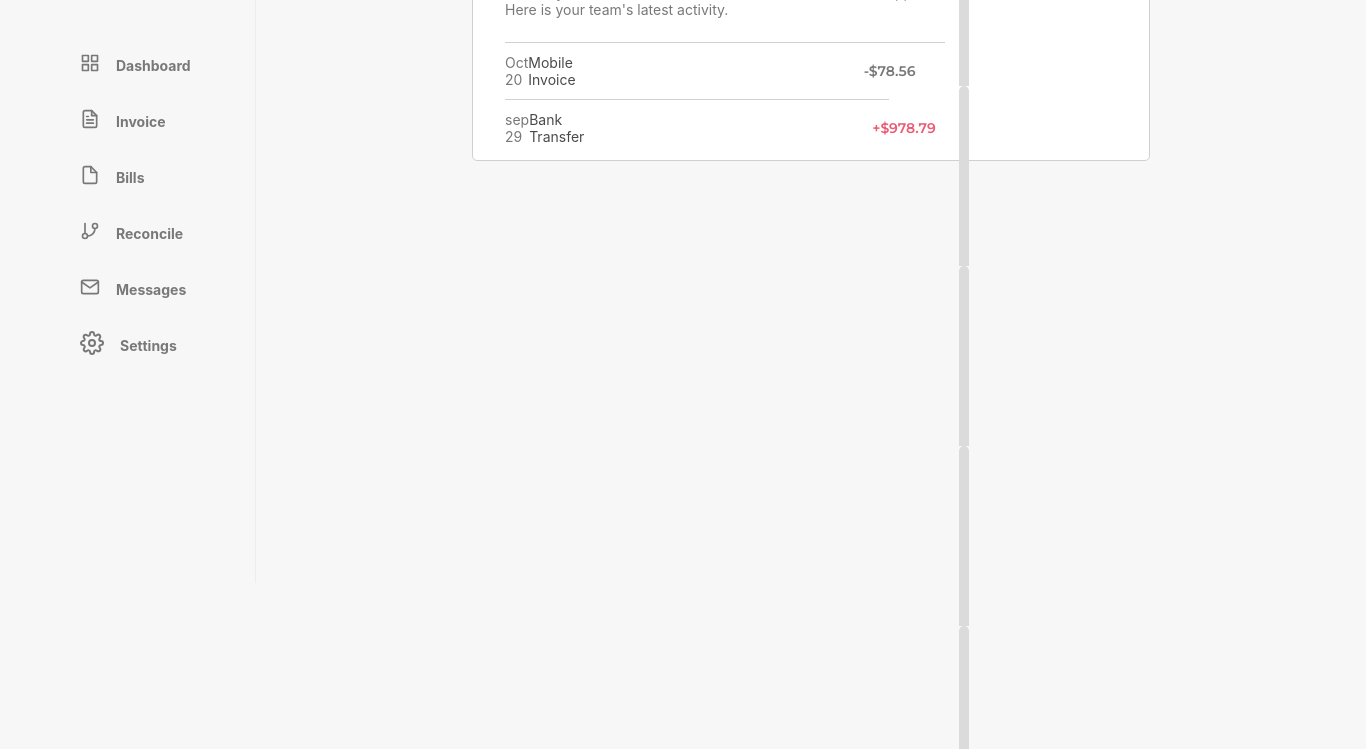
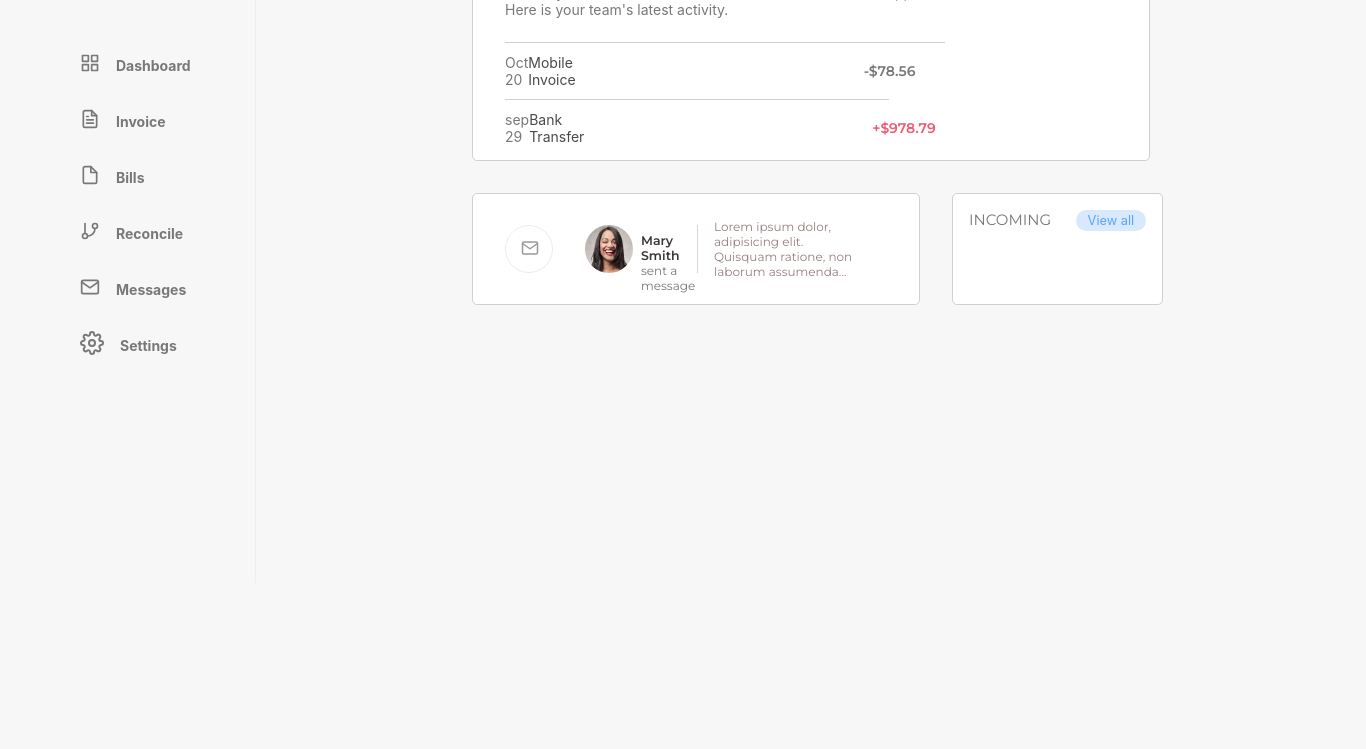
Before and after one commit to Titania01/webpage, a plain HTML site: page index.html in a window 1280 px wide. Shown: the part 217-966 px from the top of the page, 1366 px wide, since content can reach past the window. After the commit the page ends 800 px from the top, so only its background shows below. Drawn offline with Linux system fonts and the light colour scheme.

Commit message:
adding html and css styling

```diff
--- a/css/style.css
+++ b/css/style.css
@@ -167,7 +167,7 @@ html, body {
    background-color: #ffffff;
    height: 18rem;
    width: 53vw;
-   margin: 2rem 13.5rem;
+   margin: 2rem 0 0 13.5rem;
    border-radius: 5px;
    border: #d0d0d0 1px solid;
    padding: 2rem 2rem;
@@ -226,15 +226,7 @@ html, body {
   /* border-right: #d0d0d0 solid 1px; */
 }
 
-.chrt1 {
-  position: relative;
-  min-height: 180px;
-  width: 10px;
-  background: #dbdbdb;
-  margin: 0 14px;
-  border-radius: 100px 100px 0 0;
-  display: flex;
-}
+
 
 .invo {
   padding-right: 18rem;
@@ -255,3 +247,109 @@ html, body {
   color: rgb(236, 92, 116);
   font-family: "Montserrat", sans-serif;
 }
+
+.mary {
+  display: flex;
+}
+
+.smith {
+  background-color: #ffffff;
+   height: 7rem;
+   width: 35vw;
+   margin: 2rem 0 0 13.5rem;
+   border-radius: 5px;
+   border: #d0d0d0 1px solid;
+   padding: 0 2rem;
+   display: flex;
+   /* justify-content: space-between; */
+   align-items: center;
+}
+
+.income {
+  background-color: #ffffff;
+   height: 7rem;
+   width: 16.5vw;
+   margin: 2rem 0 0 2rem;
+   border-radius: 5px;
+   border: #d0d0d0 1px solid;
+   padding-left: 1rem;
+   padding-right: 1rem;
+}
+
+.round {
+  width: 3rem;
+  height: 3rem;
+  border-radius: 50%;
+  border: #f0ebeb  1px solid;
+}
+
+.round2 {
+  /* width: 4rem;
+  height: 4rem;
+  border-radius: 50%;
+  border: #f0ebeb 1px solid;
+  padding-left: -2rem; */
+}
+
+.message {
+  padding-top: 0.85rem;
+  padding-left: 0.85rem;
+  color: #999999;
+}
+
+#image {
+  width: 3rem;
+  height: 3rem;
+  border-radius: 50%;
+  margin-left: 1rem;
+}
+
+.mass {
+  margin-left: 1.5rem;
+  border-right: #dfd4d4 1px solid;
+  width: 7vw;
+  height: 3rem;
+  padding-top: 0.5rem;
+}
+
+.ma {
+  font-weight: 600;
+  font-size: 12.5px;
+  color: #3b3636;
+  font-family: "Montserrat", sans-serif;
+}
+
+.lorem {
+  font-size: 12px;
+  color: #967f7f;
+  font-family: "Montserrat", sans-serif;
+  padding-left: 1rem;
+}
+
+.se {
+  font-size: 12px;
+  color: #787878;
+  font-family: "Montserrat", sans-serif;
+}
+
+.incom {
+  display: flex;
+  justify-content: space-between;
+  padding-top: 1rem;
+}
+
+.incoming {
+  font-weight: 400;
+  font-size: 15px;
+  color: #787878;
+  font-family: "Montserrat", sans-serif;
+}
+
+.button {
+  border: none;
+  background: #d8e9fe;
+  border-radius: 100px;
+  font-size: 0.8rem;
+  color: #5ba4fc;
+  padding: 3px 12px;
+}
--- a/index.html
+++ b/index.html
@@ -98,6 +98,27 @@
         <div class="chrt1"><div class="chrtf"></div></div>
       </div>
     </div>
+        <div class="mary">
+          <div class="smith">
+            <div class="round2">
+              <div class="round"><div class="message"><svg xmlns="http://www.w3.org/2000/svg" width="20" height="18" viewBox="0 0 24 24" fill="none" stroke="currentColor" stroke-width="2" stroke-linecap="round" stroke-linejoin="round" class="feather feather-mail"><path d="M4 4h16c1.1 0 2 .9 2 2v12c0 1.1-.9 2-2 2H4c-1.1 0-2-.9-2-2V6c0-1.1.9-2 2-2z"></path><polyline points="22,6 12,13 2,6"></polyline></svg></div></div>
+            </div>
+              <div id="image"><img src="./media/1.jpg" alt="" id="image"></div>
+
+            <div class="mass">
+              <p class="ma">Mary Smith</p>
+              <p class="se">sent a message</p>
+           </div>
+           <div class="lorem">Lorem ipsum dolor, adipisicing elit. <br> Quisquam ratione, non laborum assumenda...</div>
+          </div>
+          <div class="income">
+            <div class="incom">
+              <h3 class="incoming">INCOMING</h3>
+              <a class="button">View all</a>
+            </div>
+            <h3 class="dol"></h3>
+          </div>
+        </div>
 
   </div>
 </body>
```
Also changed, not shown: media/1.jpg (added).
